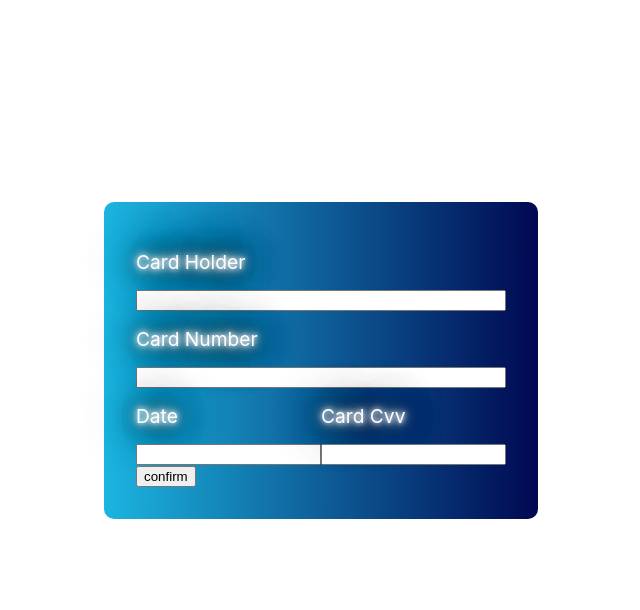
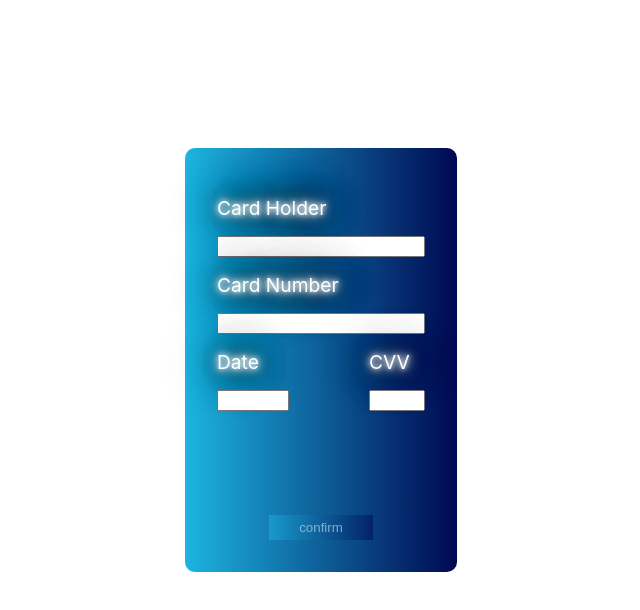
Before and after one commit to BernardoAguayoOrtega/DailyUi, a React (Create React App) app: page / in a window 1280 px wide. Shown: the top 610 px of the page, without its empty margins (319-959 px from the left). Built offline with nearby package versions, Linux system fonts and the light colour scheme.

Commit message:
Finish design

```diff
--- a/src/challenges/002/002.css
+++ b/src/challenges/002/002.css
@@ -1,7 +1,12 @@
 .card-container {
+  align-items: center;
   background: linear-gradient(90deg, #1CB5E0 0%, #000851 100%);
   border-radius: 10px;
+  display: flex;
+  flex-direction: column;
+  justify-content: space-between;
   padding: 2rem;
+  height: 50%;
 }
 
 .card-fields {
@@ -13,12 +18,12 @@
   ;
 }
 
-.element{
+.element {
   display: flex;
   flex-direction: column;
 }
 
-.element > label {
+.element>label {
   color: white;
   font-size: 1.2rem;
   margin: 1rem 0;
@@ -26,18 +31,42 @@
   text-shadow: 0 0 5px #FFF, 0 0 10px #FFF, 0 0 15px #FFF, 0 0 20px black, 0 0 30px black, 0 0 40px black, 0 0 55px black, 0 0 75px black;
 }
 
-#element1{
+#element1 {
   grid-area: a;
 }
 
-#element2{
+#element2 {
   grid-area: b;
 }
 
-#element3{
+#element3 {
   grid-area: c;
+  margin-right: 5rem;
 }
 
-#element4{
+#element3>input {
+  max-width: 4rem;
+}
+
+#element4 {
   grid-area: d;
 }
+
+#element4>input {
+  max-width: 3rem;
+}
+
+button {
+  background: linear-gradient(90deg, #1CB5E0 0%, #000851 100%);
+  border: none;
+  color: white;
+  padding: .3rem;
+  opacity: .5;
+  transition: 1s;
+  width: 50%;
+}
+
+button:hover {
+  opacity: 1;
+  transition: 1s;
+}
--- a/src/challenges/002/index.tsx
+++ b/src/challenges/002/index.tsx
@@ -18,7 +18,7 @@ const Checkout: React.FC = (): ReactElement => {
 					<input type='text' name='card-date' className='card-date' />
 				</div>
 				<div id='element4' className='element'>
-					<label htmlFor='card-cvv'>card cvv</label>
+					<label htmlFor='card-cvv'>CVV</label>
 					<input type='text' name='card-cvv' className='card-cvv' />
 				</div>
 			</form>
```
